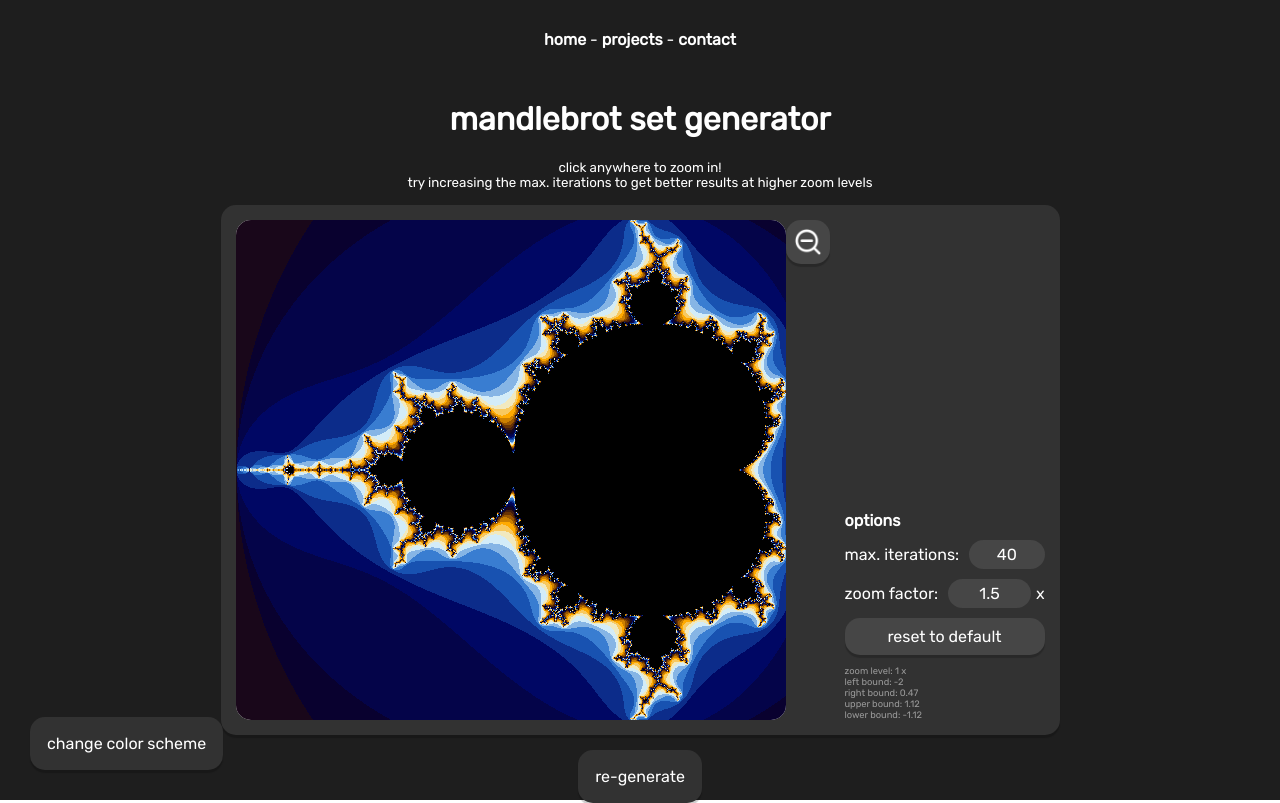
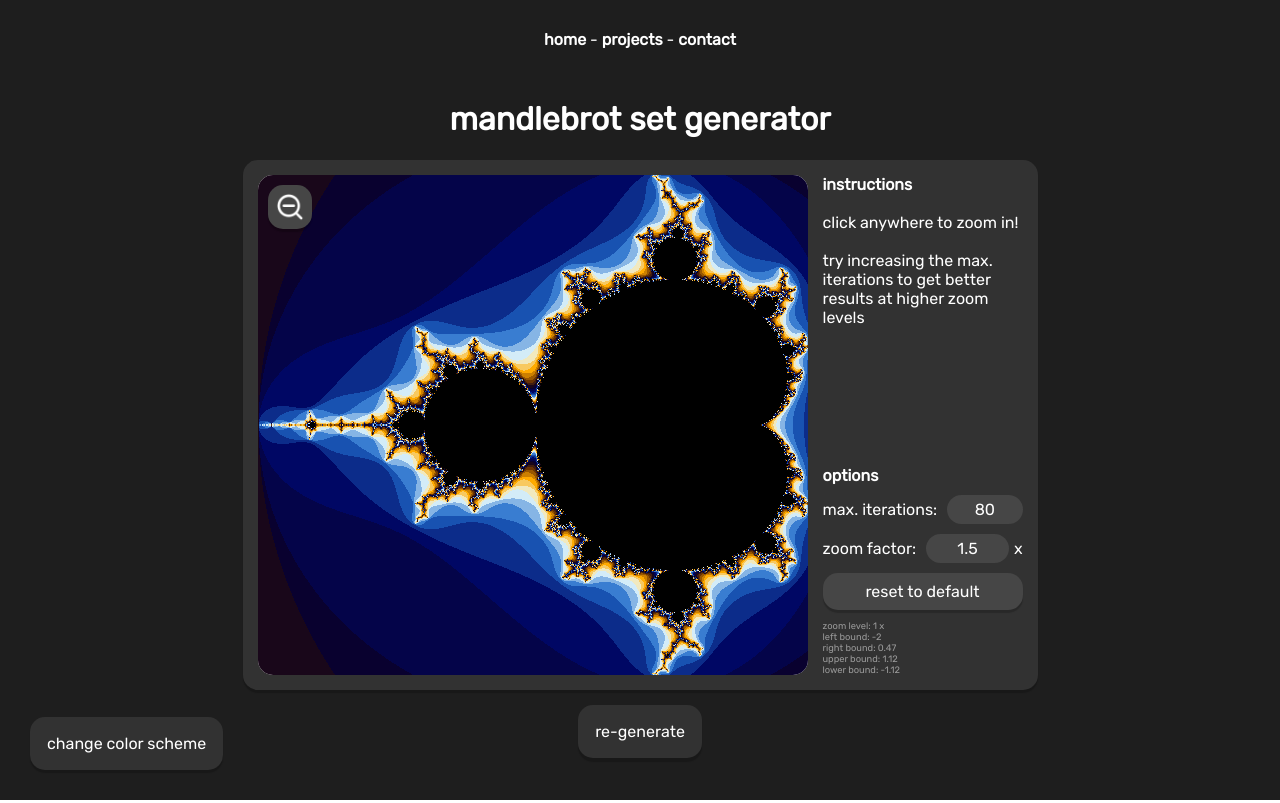
Before and after one commit to nathangchay/me, a Vue app: page /#/mandelbrot in a window 1280 px wide. Built offline with nearby package versions, Linux system fonts and the light colour scheme; the HTML template or start-up script is replaced by a standard one.

Commit message:
Moved instructions to sidebar, added zoom out button

```diff
--- a/src/views/Mandelbrot.vue
+++ b/src/views/Mandelbrot.vue
@@ -2,25 +2,29 @@
   <h1>
     mandlebrot set generator
   </h1>
-  <div id="instructions">
-    click anywhere to zoom in! <br>
-    try increasing the max. iterations to get better results at higher zoom levels
-  </div>
 
   <div id="container">
     <canvas
       id="canvas"
       :width="canvasWidth"
       :height="canvasHeight"
-      @click="onZoom"
+      @click="onZoomIn"
     />
-    <div id="button-small">
+    <div
+      id="button-small"
+      @click="onZoomOut"
+    >
       <img
         id="icon"
         src="../assets/zoom-out.png"
       >
     </div>
     <div id="sidebar">
+      <div id="instructions">
+        <b> instructions </b> <br> <br>
+        click anywhere to zoom in! <br> <br>
+        try increasing the max. iterations to get better results at higher zoom levels
+      </div>
       <div id="options">
         <div id="options-item">
           <b> options </b>
@@ -73,7 +77,7 @@ export default {
       generateButtonText: "re-generate",
       canvasWidth: 550,
       canvasHeight: 500,
-      maxIter: 40,
+      maxIter: 80,
       zoomFactor: 1.5,
       zoomLevel: 1,
       boundLeft: -2.0,
@@ -104,11 +108,11 @@ export default {
     this.generateMandelbrot();
   },
   methods: {
-    onZoom(event) {
+    onZoomIn(event) {
       const zoomFactor = this.zoomFactor;
 
-      const width = this.canvasWidth;
-      const height = this.canvasHeight;
+      const pixelWidth = this.canvasWidth;
+      const pixelHeight = this.canvasHeight;
 
       const boundLeft = this.boundLeft;
       const boundRight = this.boundRight;
@@ -122,11 +126,13 @@ export default {
       let mouseX = event.pageX - canvasLeft;
       let mouseY = event.pageY - canvasTop
 
-      let newWidth = Math.abs(boundRight - boundLeft) / zoomFactor;
-      let newHeight = Math.abs(boundDown - boundUp) / zoomFactor;
+      let oldWidth = Math.abs(boundRight - boundLeft);
+      let oldHeight = Math.abs(boundDown - boundUp)
+      let newWidth = oldWidth / zoomFactor;
+      let newHeight = oldHeight / zoomFactor;
 
-      let mouseXScaled = ((mouseX / (width - 1)) * (boundRight - boundLeft)) + boundLeft;
-      let mouseYScaled = ((mouseY / (height - 1)) * (boundUp - boundDown)) + boundDown;
+      let mouseXScaled = ((mouseX / (pixelWidth - 1)) * oldWidth) + boundLeft;
+      let mouseYScaled = ((mouseY / (pixelHeight - 1)) * oldHeight) + boundDown;
 
       this.boundLeft = mouseXScaled - (newWidth / 2);
       this.boundRight = mouseXScaled + (newWidth / 2);
@@ -134,6 +140,29 @@ export default {
       this.boundUp = mouseYScaled + (newHeight / 2);
 
       this.zoomLevel *= zoomFactor;
+
+      this.generateMandelbrot();
+    },
+
+    onZoomOut() {
+      const zoomFactor = this.zoomFactor;
+
+      const boundLeft = this.boundLeft;
+      const boundRight = this.boundRight;
+      const boundDown = this.boundDown;
+      const boundUp = this.boundUp;
+
+      let oldWidth = Math.abs(boundRight - boundLeft);
+      let oldHeight = Math.abs(boundDown - boundUp);
+      let newWidth = oldWidth * zoomFactor;
+      let newHeight = oldHeight * zoomFactor;
+
+      this.boundLeft = boundLeft - ((newWidth - oldWidth) / 2);
+      this.boundRight = boundRight + ((newWidth - oldWidth) / 2);
+      this.boundDown = boundDown - ((newHeight - oldHeight) / 2);
+      this.boundUp = boundUp + ((newHeight - oldHeight) / 2);
+
+      this.zoomLevel /= zoomFactor;
 
       this.generateMandelbrot();
     },
@@ -186,7 +215,7 @@ export default {
     },
 
     resetToDefault() {
-      this.maxIter = 40;
+      this.maxIter = 80;
       this.zoomFactor = 1.5;
       this.boundLeft = -2.0;
       this.boundRight = 0.47;
@@ -227,12 +256,17 @@ export default {
     border-radius: 15px;
     border: solid transparent 2px;
     cursor: pointer;
-    box-shadow: 0 3px 1px rgb(0 0 0 / 0.2);
+    box-shadow: 0 4px 1px rgb(0 0 0 / 0.2);
     transition: border-color 200ms ease-in-out, background-color 300ms ease-in-out;
   }
 
   #button:hover {
     border-color: var(--text)
+  }
+
+  #button:active {
+    transform: translateY(2px);
+    box-shadow: 0 2px 1px rgb(0 0 0 / 0.2);
   }
 
   #button-slim {
@@ -251,7 +285,10 @@ export default {
   }
 
   #button-small {
+    position: absolute;
     background-color: var(--accent1);
+    margin-left: 10px;
+    margin-top: 10px;
     padding: 5px;
     width: 30px;
     height: 30px;
@@ -299,8 +336,7 @@ export default {
   }
 
   #instructions {
-    font-size: 10pt;
-    margin-bottom: 15px;
+    text-align: left;
   }
 
   input {
```
